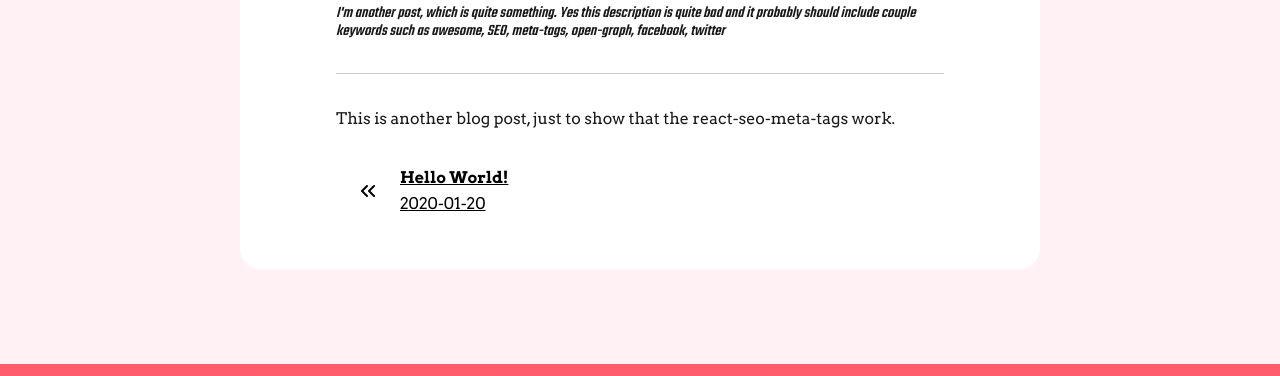
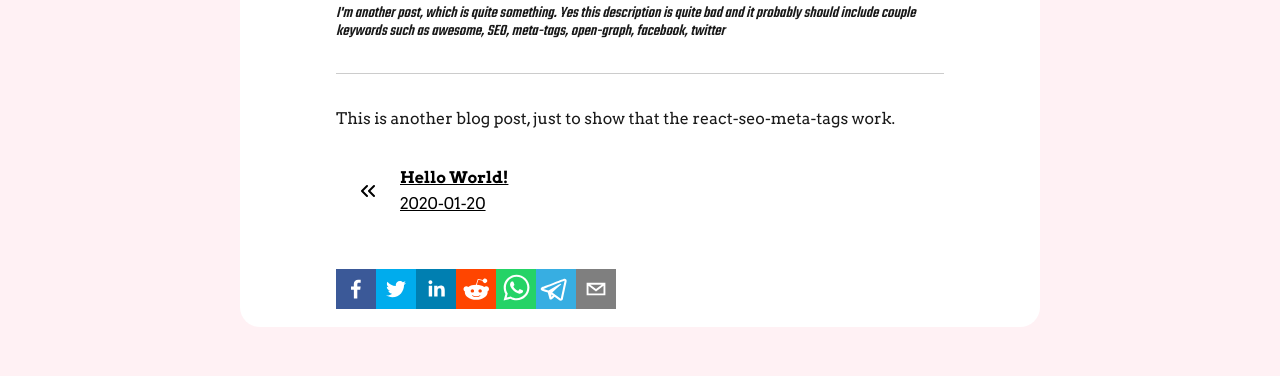
Before and after one commit to TeemuKoivisto/react-seo-meta-tags, a Gatsby site in the folder example/: page /blog/another-post in a window 1280 px wide. Shown: the part 321-697 px from the top of the page. Built offline with nearby package versions, Linux system fonts and the light colour scheme; Gatsby itself is replaced by a stand-in of ours; some packages are replaced by stand-ins of ours.

Commit message:
Fix example app's sharing images & og:url

```diff
--- a/example/gatsby-config.js
+++ b/example/gatsby-config.js
@@ -1,4 +1,5 @@
 module.exports = {
+  // For deploying to Github pages with a correct prefix -> https://teemukoivisto.github.io/react-seo-meta-tags/
   pathPrefix: '/react-seo-meta-tags',
   siteMetadata: {
     title: 'react-seo-meta-tags',
@@ -10,7 +11,13 @@ module.exports = {
       name: 'Teemu Koivisto',
       image: 'https://teemukoivisto.xyz/images/avatar-460.jpeg',
     },
-    siteUrl: 'https://teemukoivisto.github.io/react-seo-meta-tags', // Required by gatsby-plugin-sitemap
+    organization: {
+      name: 'react-seo-meta-tags',
+      logo: 'https://teemukoivisto.github.io/react-seo-meta-tags/img/logo.png',
+      url: 'https://teemukoivisto.github.io/react-seo-meta-tags'
+    },
+    imgSiteUrl: 'https://teemukoivisto.github.io',
+    siteUrl: 'https://teemukoivisto.github.io/react-seo-meta-tags',
     site: {
       siteName: 'React SEO Meta Tags npm library', // This is not very necessary for a personal blog but whatever
     },
--- a/example/package.json
+++ b/example/package.json
@@ -30,6 +30,7 @@
     "react-helmet": "^5.2.1",
     "react-icons": "^3.8.0",
     "react-seo-meta-tags": "file:../",
+    "react-share": "4.0.1",
     "react-typography": "^0.16.19",
     "sharp": "^0.24.0",
     "styled-components": "^5.0.0",
@@ -38,6 +39,7 @@
   },
   "devDependencies": {
     "@types/react-helmet": "^5.0.15",
+    "@types/react-share": "3.0.3",
     "@types/typography": "^0.16.3",
     "gh-pages": "^2.2.0"
   }
--- /dev/null
+++ b/example/src/components/ShareButtons.tsx
@@ -0,0 +1,113 @@
+import * as React from 'react'
+import {
+  FacebookShareButton,
+  LinkedinShareButton,
+  TwitterShareButton,
+  RedditShareButton,
+  EmailShareButton,
+  TelegramShareButton,
+  WhatsappShareButton,
+
+  FacebookIcon,
+  TwitterIcon,
+  LinkedinIcon,
+  RedditIcon,
+  EmailIcon,
+  TelegramIcon,
+  WhatsappIcon
+} from 'react-share'
+
+import styled from '../theme/styled'
+
+interface IProps {
+  className?: string
+  url: string
+  title: string
+}
+
+function ShareButtonsEl(props: IProps) {
+  const { className, url, title } = props
+  return (
+    <Container className={className}>
+      <FacebookShareButton
+        url={url}
+        quote={title}
+      >
+        <FacebookIcon
+          size={40}
+        />
+      </FacebookShareButton>
+
+      <TwitterShareButton
+        url={url}
+        title={title}
+      >
+        <TwitterIcon
+          size={40}
+        />
+      </TwitterShareButton>
+
+      <LinkedinShareButton
+        url={url}
+        title={title}
+        windowWidth={750}
+        windowHeight={600}
+      >
+        <LinkedinIcon
+          size={40}
+        />
+      </LinkedinShareButton>
+
+      <RedditShareButton
+        url={url}
+        title={title}
+        windowWidth={660}
+        windowHeight={460}
+      >
+        <RedditIcon
+          size={40}
+        />
+      </RedditShareButton>
+
+      <WhatsappShareButton
+        url={url}
+        title={title}
+      >
+        <WhatsappIcon
+          size={40}
+        />
+      </WhatsappShareButton>
+
+      <TelegramShareButton
+        url={url}
+        title={title}
+      >
+        <TelegramIcon
+          size={40}
+        />
+      </TelegramShareButton>
+
+      <EmailShareButton
+        url={url}
+        subject={title}
+        body={url}
+      >
+        <EmailIcon
+          size={40}
+        />
+      </EmailShareButton>
+    </Container>
+  )
+}
+
+const Container = styled.div`
+  align-items: center;
+  display: flex;
+  margin-bottom: 10px;
+  & > div {
+    cursor: pointer;
+    margin-right: 5px;
+  }
+`
+
+export const ShareButtons = styled(ShareButtonsEl)``
--- a/example/src/layouts/DefaultLayout.tsx
+++ b/example/src/layouts/DefaultLayout.tsx
@@ -27,6 +27,7 @@ const siteDataQuery = graphql`
       image
       facebookAppId
       twitterUser
+      imgSiteUrl
       siteUrl
       site {
         siteName
@@ -34,6 +35,11 @@ const siteDataQuery = graphql`
       author {
         name
         image
+      }
+      organization {
+        name
+        logo
+        url
       }
     }
   }
@@ -79,12 +85,7 @@ const DefaultContent = ({ children, seoBlogPost }: IProps) => ({ site }: { site:
         blogPost={seoBlogPost}
         facebook={{ facebookAppId: site.siteMetadata.facebookAppId }}
         twitter={{ twitterUser: site.siteMetadata.twitterUser }}
-        organization={{
-          name: 'react-seo-meta-tags',
-          url: 'https://teemukoivisto.github.io/react-seo-meta-tags',
-          logo: 'https://teemukoivisto.github.io/react-seo-meta-tags/img/logo.png'
-        }}
-
+        organization={site.siteMetadata.organization}
       />
       <Helmet>
         <link rel="apple-touch-icon" sizes="180x180" href="/apple-touch-icon.png"/>
--- a/example/src/templates/BlogPost.tsx
+++ b/example/src/templates/BlogPost.tsx
@@ -6,6 +6,7 @@ import styled from '../theme/styled'
 import { DefaultLayout } from '../layouts/DefaultLayout'
 import { BlogPager } from '../components/BlogPager'
 import { BlogHeader } from '../components/BlogHeader'
+import { ShareButtons } from '../components/ShareButtons'
 
 import { ISiteData, ISEOBlogPost, IBlogPostFrontmatter } from '../types/graphql'
 
@@ -70,6 +71,7 @@ interface IProps {
 export default class BlogPostTemplate extends React.PureComponent<IProps> {
   render() {
     const { data: { site, markdownRemark, seoImage }, pageContext } = this.props
+    const imgBaseUrl = process.env.NODE_ENV === 'development' ? this.props.location.origin : site.siteMetadata.imgSiteUrl
     const baseUrl = process.env.NODE_ENV === 'development' ? this.props.location.origin : site.siteMetadata.siteUrl
     const postUrl = `${baseUrl}${markdownRemark.fields.slug}`
     /**
@@ -79,7 +81,7 @@ export default class BlogPostTemplate extends React.PureComponent<IProps> {
       // In the seoImage -query I'm trying to fetch an optimized image (I think the size was scaled into different sizes)
       // However at times this fails for no apparent reason so ehh, it kinda sucks ass
       if (seoImage && seoImage.landscape) {
-        return `${baseUrl}${seoImage.landscape.fluid.src}`
+        return `${imgBaseUrl}${seoImage.landscape.fluid.src}`
       }
       // This is the image specified in the markdown images-block (and first one of that list)
       // Not optimized so don't use 2 MB images
@@ -95,9 +97,8 @@ export default class BlogPostTemplate extends React.PureComponent<IProps> {
     // mushed together URLs of the blog-post & its image so that in development it picks up
     // the localhost address and in production the canonical URL defined in gatsby-config.js
     const blogPost = { ...site.siteMetadata, ...markdownRemark.frontmatter, ...{
-      url: postUrl,
       image,
-      publisher: site.siteMetadata.author,
+      publisher: site.siteMetadata.organization
     }} as ISEOBlogPost
     const title = markdownRemark.frontmatter.title
     // Use markdown's description field if provided, otherwise just 100 first characters.
@@ -108,6 +109,7 @@ export default class BlogPostTemplate extends React.PureComponent<IProps> {
           <BlogHeader frontmatter={markdownRemark.frontmatter} excerpt={excerpt}/>
           <section className="blog-post" dangerouslySetInnerHTML={{ __html: markdownRemark.html }} />
           <BlogPager previous={pageContext.previous} next={pageContext.next}/>
+          <ShareButtons url={postUrl} title={title}/>
         </BlogContainer>
       </DefaultLayout>
     )
--- a/src/types.ts
+++ b/src/types.ts
@@ -42,7 +42,9 @@ export interface FacebookProps {
   title?: string // The title of your article without any branding such as your site name.
   description?: string // A brief description of the content, usually between 2 and 4 sentences.
   language?: string // Used for og:locale. Default "en-US"
-  image?: string // Facebook recommends 1200x630 size, ratio of 1.91:1. PNG, JPEG, or GIF.
+  // Facebook recommends 1200x630 size, ratio of 1.91:1. PNG, JPEG, or GIF.
+  // Note the "minimum size constraint of 200px by 200px".
+  image?: string
   facebookAppId?: string // "Insights lets you view analytics for traffic to your site from Facebook."
 }
 
@@ -122,7 +124,7 @@ export interface OrganizationProps {
   // List of other webpages referencing this organization, eg Wikipedia, Facebook, Twitter, Instagram etc.
   // Will show these sites alongside your website in Google search results and probably boost your SEO rank too.
   sameAs?: string[]
-  url?: string // URL to the organization, eg "https://abc.xyz"
+  url: string // URL to the organization, eg "https://abc.xyz"
   parentOrganization?: OrganizationProps // You can nest as many organizations as you'd like, dunno how useful it's
 }
 
```
Also changed, not shown: example/src/types/graphql.ts (+9 -2 lines), example/README.md, example/static/img/logo.png, 1 other file.
